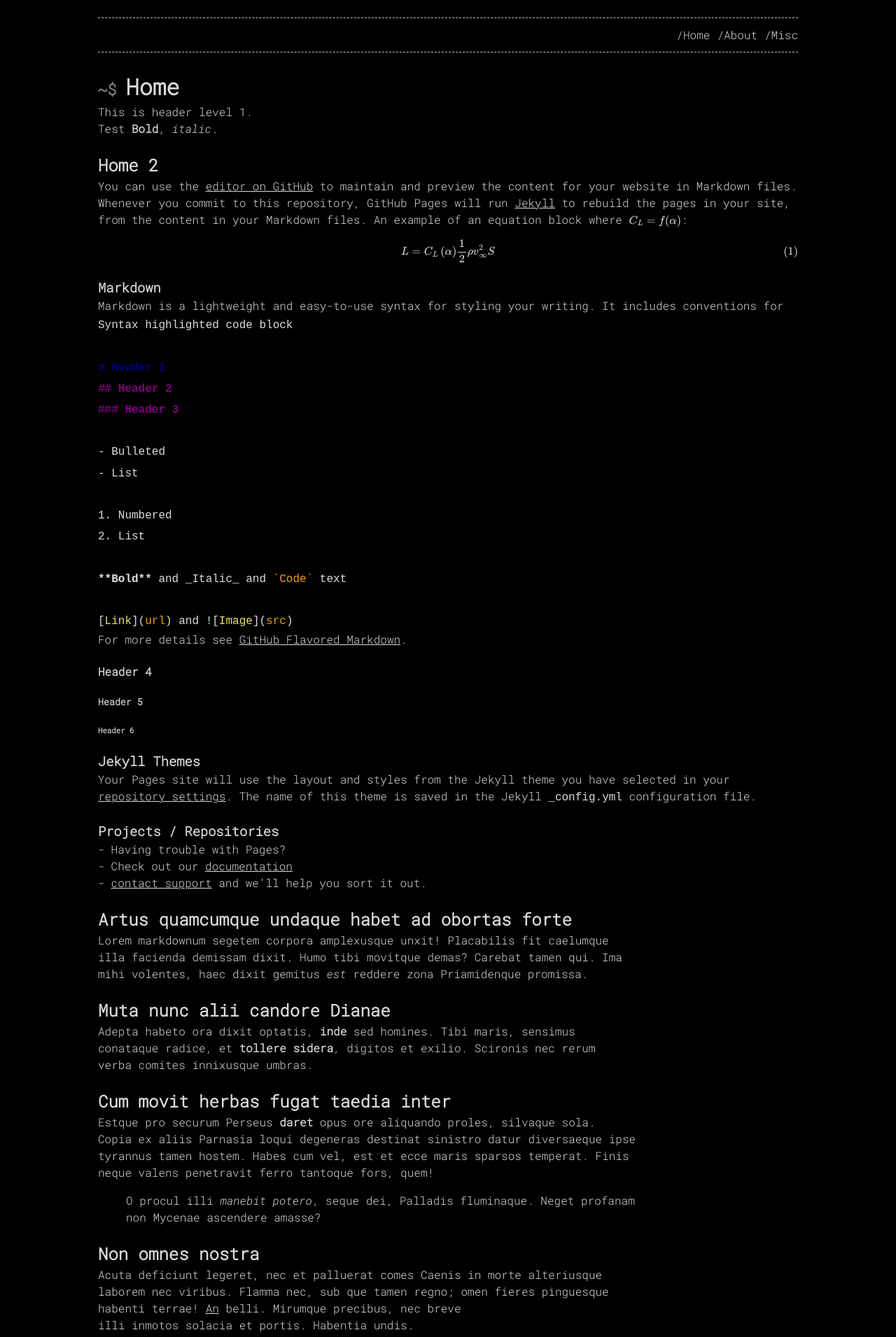
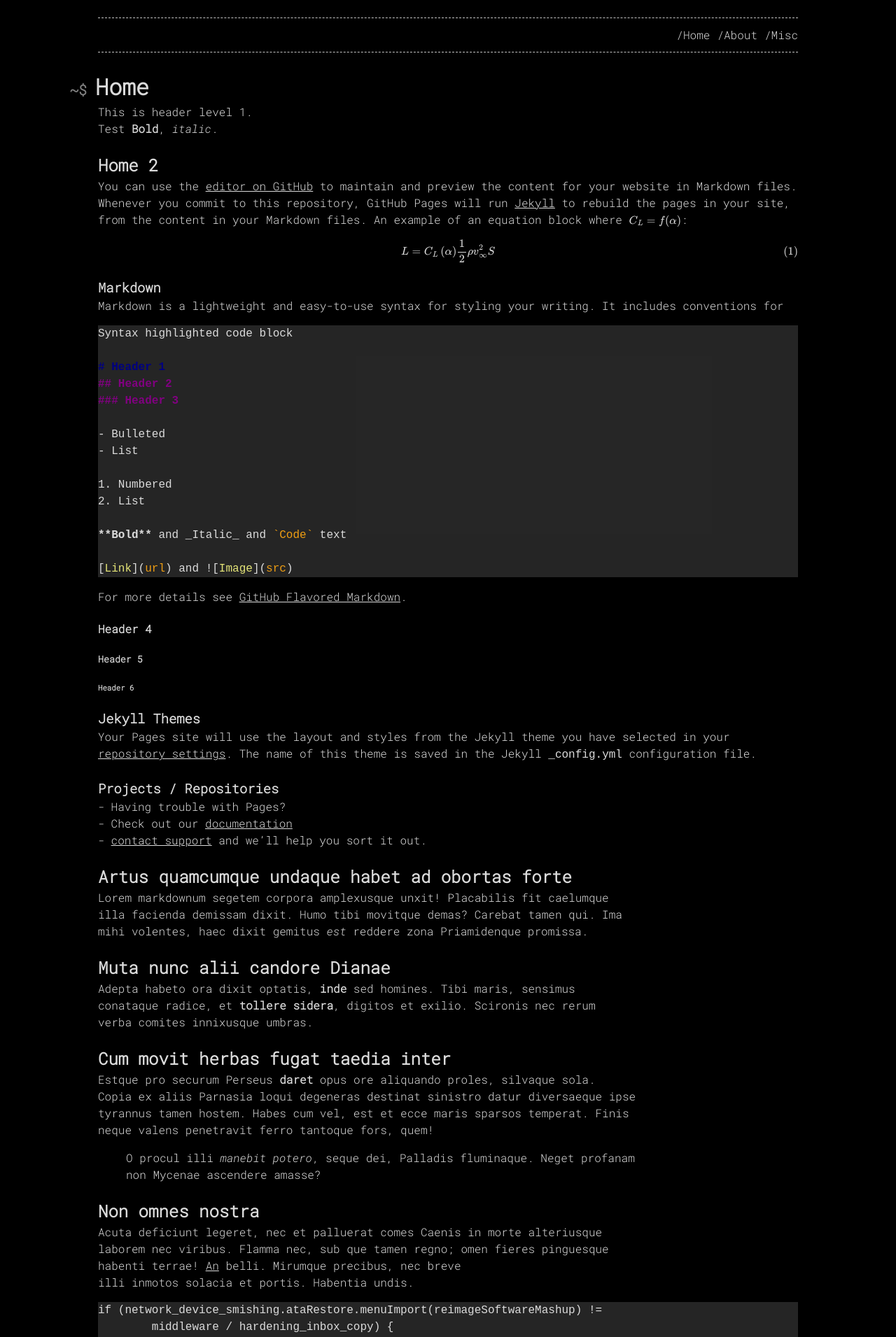
Before and after one commit to mvdhoek/mvdhoek.github.io, a Jekyll site: the page built from index.md, in a window 1280 px wide. Shown: the top 1911 px of the page at 70% size. Built offline with Jekyll 4.4.1, drawn with Linux system fonts in a browser that asks for light colours; nearby versions of some CDN libraries; formulas are drawn with MathJax 3.

Commit message:
Changed styling scss

```diff
--- a/_sass/base.scss
+++ b/_sass/base.scss
@@ -17,10 +17,10 @@
 body { background-color: var(--background-color);  margin: 0 auto;  padding: 0;  font-family: $base-font-family;  font-size: $base-font-size;  color: var(--text-color);  text-align: left;  line-height: $base-line-height !important; }
 h1, h2, h3, h4, h5, h6 { margin: 0px;  margin-top: 22px;  font-weight: bold;  color: var(--text-color); }
 
-h1 { font-size: 22; }
-h1:before { content: '~$ ';  font-size: 22px;  color: grey; }
-h2 { font-size: 20; }
-h3 { font-size: 18; }
+h1 { font-size: 20;  margin: 0 0 0 -40px; }
+h1:before { content: '~$ ';  font-size: 20px;  color: grey; }
+h2 { font-size: 18; }
+h3 { font-size: 16; }
 h4 { font-size: 16; }
 h5 { font-size: 16; }
 h6 { font-size: 16; }
@@ -85,7 +85,11 @@
  */
 .lineno { color: var(--code-color-1); margin-right: 15px; }
 figure.highlight { margin: 5px 0; }
-pre { background-color: var(--background-color);  border: none;  padding: 0;  margin: 0;  overflow:auto;  font-size: $base-font-size;  color: var(--text-color);  line-height: 1.7 !important;  font-family: $base-font-family !important; }
+pre {
+  font-family: 'Cutive Mono', monospace !important;
+  background: rgba(42, 42, 42, 0.9);
+}
+/**pre { background-color: var(--background-color);  border: none;  padding: 0;  margin: 0;  overflow:auto;  font-size: $base-font-size;  color: var(--text-color);  line-height: 1.7 !important;  font-family: $base-font-family !important; }*/
 .highlight .hll { background-color: var(--code-color-2); }
 .highlight .c { color: var(--code-color-1); font-style: italic } /* Comment */
 .highlight .err { color: var(--code-color-3); background-color: var(--code-color-4); } /* Error */
```
